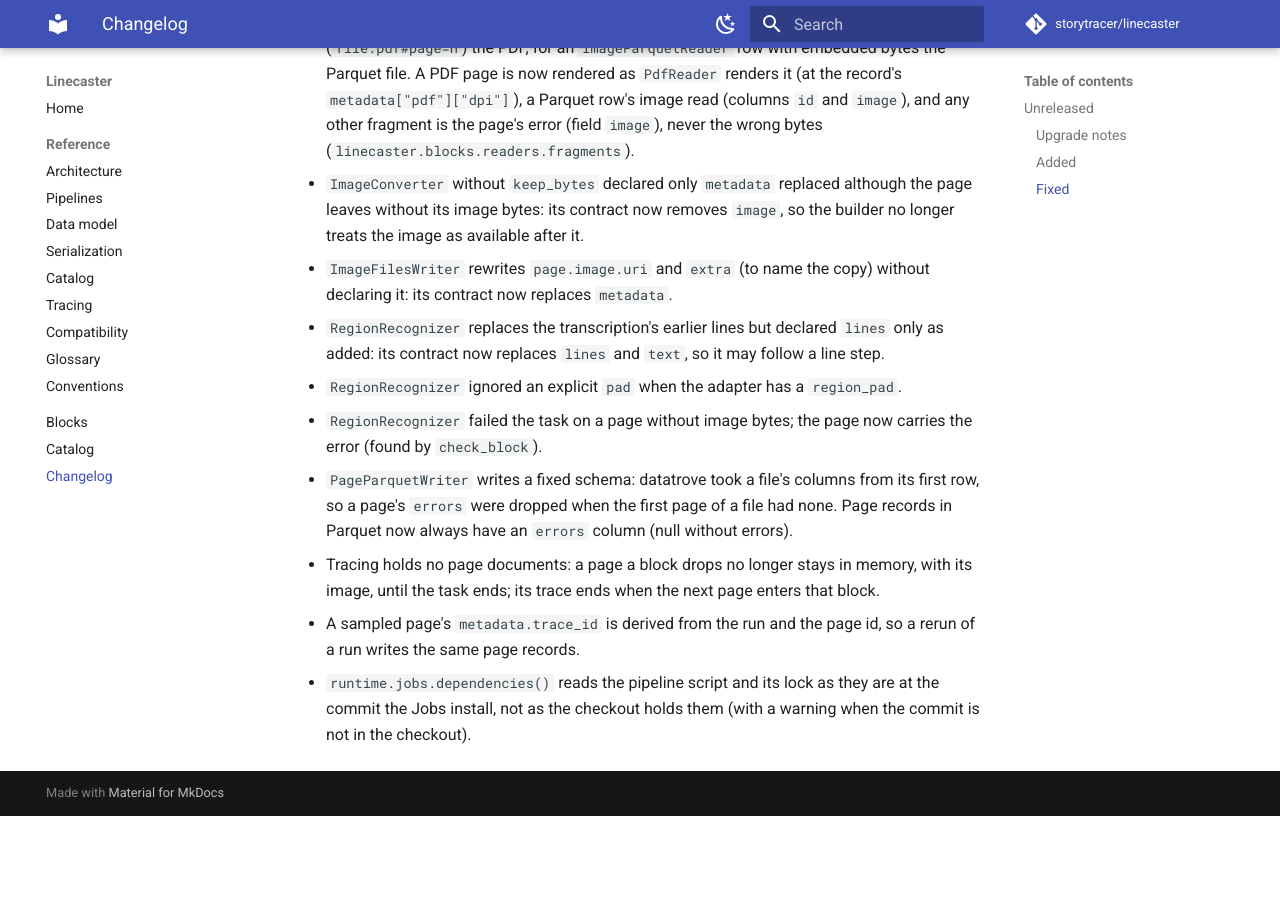
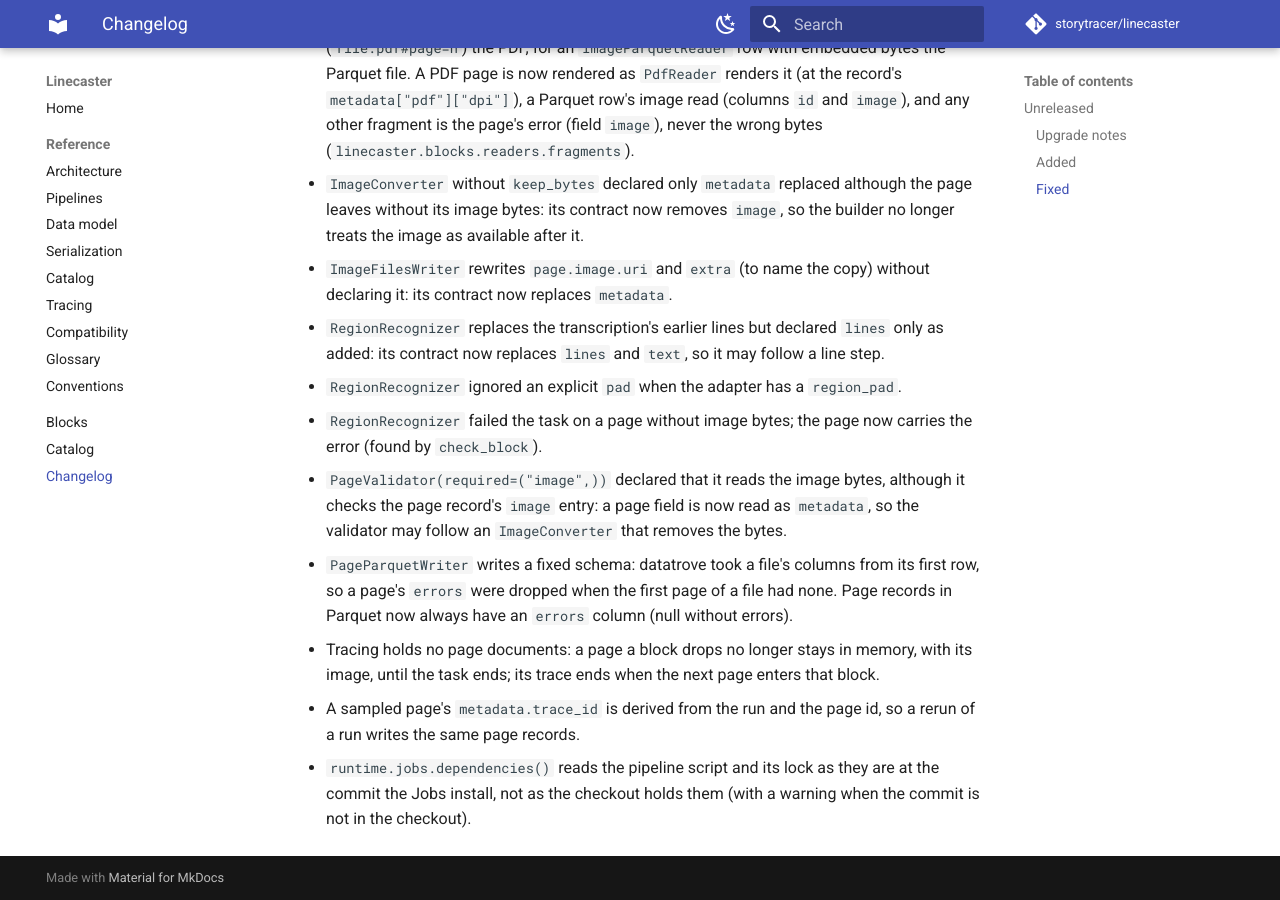
Before and after one commit to storytracer/linecaster, an MkDocs documentation site: the page built from docs/changelog.md, in a window 1280 px wide and 900 px high, scrolled down 10443 px. Built offline with MkDocs 1.6.1 and Material for MkDocs 9.7.7, drawn with Linux system fonts in a browser that asks for light colours; comment, search, counter and statistics services are not loaded; before the commit the page ends 11259 px from its top, so only the background shows below that.

Commit message:
PageValidator reads a page field as metadata: the image entry, not the bytes
Co-Authored-By: Claude Opus 5.5 <noreply@anthropic.com>

```diff
--- a/docs/changelog.md
+++ b/docs/changelog.md
@@ -330,6 +330,9 @@ compatibility aliases: old imports, flags and ids fail.
 - `RegionRecognizer` ignored an explicit `pad` when the adapter has a `region_pad`.
 - `RegionRecognizer` failed the task on a page without image bytes; the page now carries the error (found by
   `check_block`).
+- `PageValidator(required=("image",))` declared that it reads the image bytes, although it checks the page record's
+  `image` entry: a page field is now read as `metadata`, so the validator may follow an `ImageConverter` that
+  removes the bytes.
 
 - `PageParquetWriter` writes a fixed schema: datatrove took a file's columns from its first row, so a page's
   `errors` were dropped when the first page of a file had none. Page records in Parquet now always have an `errors`
```
Also changed, not shown: CHANGELOG.md (+3 -0 lines), 2 other files.
